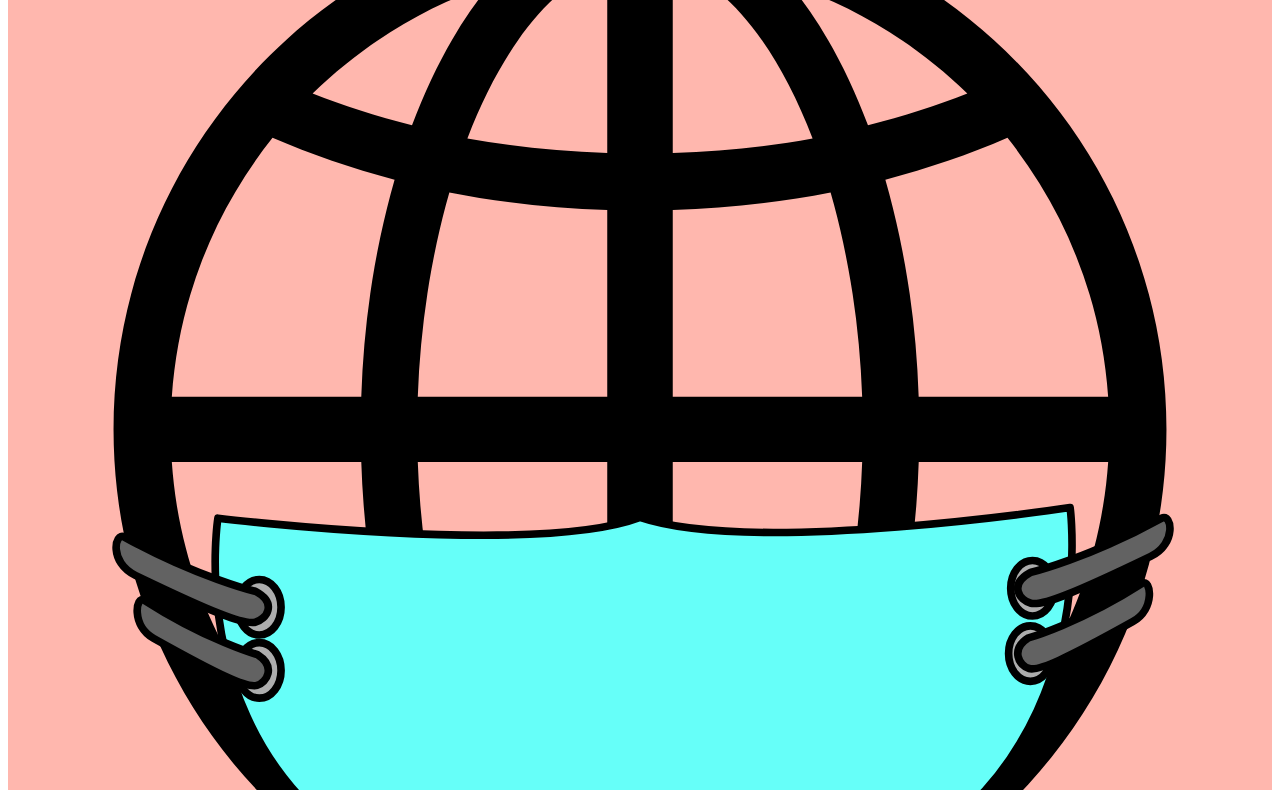
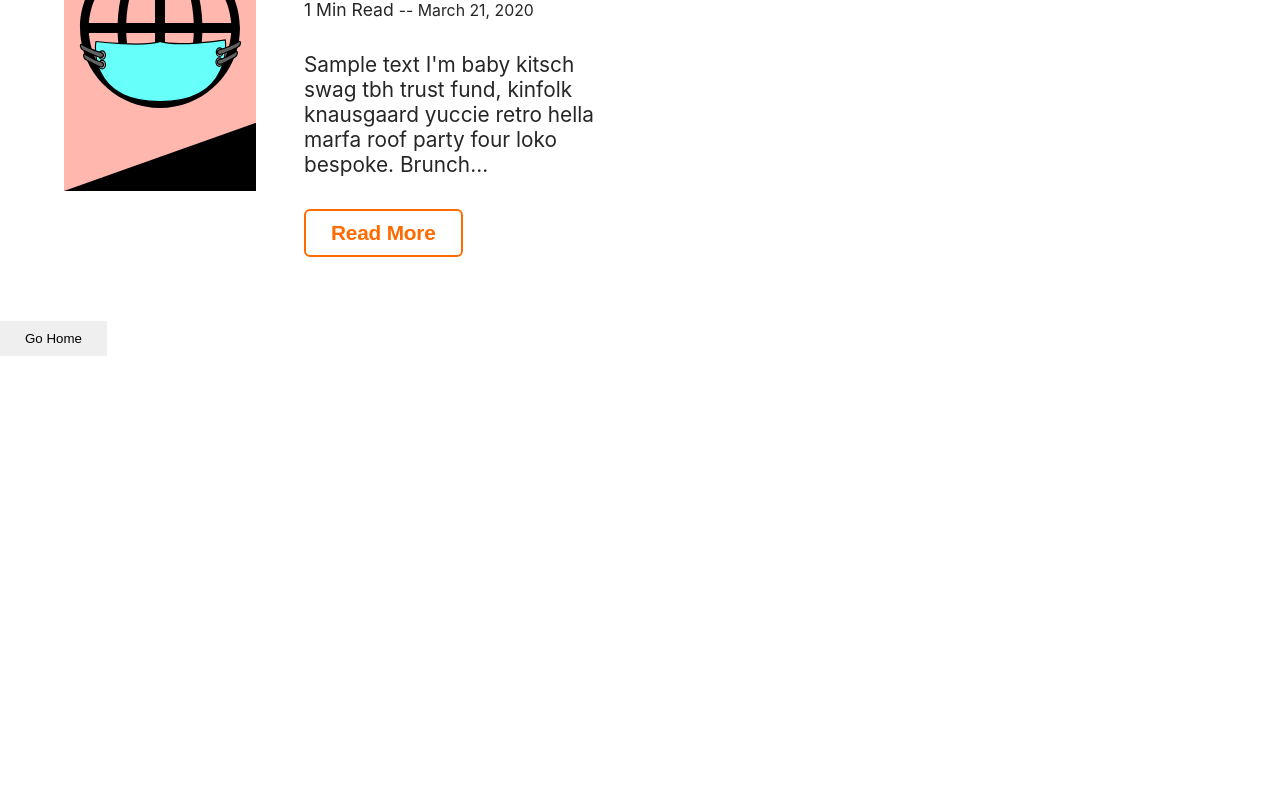
Before and after one commit to jordanlesich/techsage-blog, a Gatsby site: page /blog in a window 1280 px wide. Shown: the part 723-1513 px from the top of the page. After the commit the page ends 1079 px from the top, so only its background shows below. Built offline with nearby package versions, Linux system fonts and the light colour scheme; Gatsby itself is replaced by a stand-in of ours.

Commit message:
created bloglistings and styles

```diff
--- /dev/null
+++ b/src/components/blogListing.js
@@ -0,0 +1,85 @@
+import React from 'react'
+import {Link} from 'gatsby'
+
+import styled from 'styled-components'
+const StyleWrapper = styled.article `
+    max-width: 60%;
+    margin: 0 0 4rem 4rem;
+    display: grid;
+    grid-template-columns: 2fr 5fr 1fr;
+
+    hr {
+        border-top: 1px #262626 solid;
+        grid-column: 1/4;
+        margin-bottom: 2rem;
+    }
+    img {
+        grid-column: 1;
+        width: 100%;
+    }
+    h2 {
+        grid-column: 2;
+        font-size: 3rem;
+        margin-bottom: 1rem;
+        line-height: 3.5rem;
+    }
+    .mainInfo {
+        grid-column: 2;
+        margin: 0 3rem 0 3rem;
+    }
+    .subject {
+        grid-column: 3;
+        justify-self: end;
+    }
+    .timeToRead {
+        font-size: 1.1rem;
+        margin-bottom: 2rem;
+    }
+    .date {
+        font-size: 0.9em;
+    }
+    .excerpt {
+        font-size: 1.3rem;
+        width: 80%;
+        margin-bottom: 2rem;
+    }
+    .readMore {
+        display: block;
+        font-size: 1.3rem;
+        background-color: #FFFFFF;
+        color: #FF6B00;
+        border: 2px #FF6B00 solid;
+        letter-spacing: -.2px;
+        border-radius: 6px;
+        font-weight: 600;
+        text-align: center;
+        padding: 10px 25px;
+        cursor: pointer;
+    }
+
+
+`
+
+
+const blogListing = props => {
+
+    const thumbnail = props.header_image
+    const blogSlug = `/blog/${props.slug}`
+
+    return(
+    <StyleWrapper>
+            <hr/>
+            <img src={thumbnail} alt={props.img_alt}/>
+            <div className="mainInfo">
+                <h2> {props.title} </h2>
+                <p className="timeToRead"> {props.timeToRead} Min Read <span className="date"> -- {props.date}</span></p>
+
+                <p className="excerpt" dangerouslySetInnerHTML={{ __html: props.excerpt}}/>
+                <Link to={blogSlug}><button className="readMore">Read More</button></Link>
+            </div>
+            <p className="subject">{props.subject}</p>
+    </StyleWrapper>
+    )
+}
+
+export default blogListing
--- a/src/components/button.js
+++ b/src/components/button.js
@@ -9,24 +9,8 @@ const ButtonWrapper = styled.button`
   display: block;
   border: none;
   text-align: center;
-  box-sizing: border-box;
-  text-decoration: none;
   padding: 10px 25px;
   cursor: pointer;
-  text-transform: uppercase;
-  letter-spacing: 2px;
-
-  background: ${props => props.props.background || "black"};
-  color: ${props => props.props.color || "rgb(255, 255, 255)"};
-  font-size: ${props => props.props.fontSize || "15px"};
-  font-weight: ${props => props.props.fontWeight || "600"};
-  border-radius: ${props => props.props.radius || "6px"};
-  margin-top: ${props => props.props.marginTop};
-  margin-bottom: ${props => props.props.marginBottom};
-
-  &:hover {
-    box-shadow: inset 0 0 100px 100px rgba(255, 255, 255, 0.25);
-  }
 `
 
 export default Button
--- /dev/null
+++ b/src/components/header.js
@@ -0,0 +1,20 @@
+import React from 'react'
+// import styled from 'styled-components'
+import {Link} from 'gatsby'
+
+
+const Header = props => {
+    return(
+        <header>
+            <nav>
+                <Link>techSage</Link>
+                <Link>Blog</Link>
+                <Link>About</Link>
+                <Link>Portfolio</Link>
+                <Link>Subscribe</Link>
+            </nav>
+        </header>
+    )
+}
+
+export default Header
--- a/src/components/layout.js
+++ b/src/components/layout.js
@@ -1,6 +1,21 @@
 import React from "react"
+import Header from './header'
 // import { Link } from "gatsby"
-// import styled from "styled-components"
+import styled, {createGlobalStyle} from "styled-components"
+
+const GlobalStyle = createGlobalStyle`
+  * {
+    margin: 0;
+    padding: 0;
+  }
+  body {
+    font-family: -apple-system, BlinkMacSystemFont, 'Segoe UI', Roboto, Oxygen, Ubuntu, Cantarell, 'Open Sans', 'Helvetica Neue', sans-serif;
+    color: #262626;
+  }
+  a {
+    text-decoration: none;
+  }
+`
 
 
 class Layout extends React.Component {
@@ -9,61 +24,24 @@ class Layout extends React.Component {
     const {children} = this.props
     // const rootPath = `${__PATH_PREFIX__}/`
     // const blogPath = `${__PATH_PREFIX__}/blog/`
-    // let header
 
-    // if (location.pathname === rootPath || location.pathname === blogPath) {
-    //   header = (
-    //     <h1
-    //       style={{
-    //         ...scale(1.5),
-    //         marginBottom: rhythm(1.5),
-    //         marginTop: 0,
-    //       }}
-    //     >
-    //       <Link
-    //         style={{
-    //           boxShadow: `none`,
-    //           textDecoration: `none`,
-    //           color: `inherit`,
-    //         }}
-    //         to={location.pathname === blogPath ? `/blog/` : `/`}
-    //       >
-    //         {title}
-    //       </Link>
-    //     </h1>
-    //   )
-    // } else {
-    //   header = (
-    //     <h3
-    //       style={{
-    //         fontFamily: `Montserrat, sans-serif`,
-    //         marginTop: 0,
-    //       }}
-    //     >
-    //       <Link
-    //         style={{
-    //           boxShadow: `none`,
-    //           textDecoration: `none`,
-    //           color: `inherit`,
-    //         }}
-    //         to={`/blog/`}
-    //       >
-    //         {title}
-    //       </Link>
-    //     </h3>
-    //   )
-    // }
     return (
-      <main>
-        {children}
-      </main>
+      <>
+      <GlobalStyle />
+      <Wrapper>
+        <Header />
+        <main>
+          {children}
+        </main>
+      </Wrapper>
+      </>
     )
   }
 }
 
-// const Wrapper = styled.div`
-//   min-height: 100vh;
-// `
+const Wrapper = styled.div`
+  min-height: 100vh;
+`
 
 // const Footer = styled.footer`
 //   text-align: center;
--- a/src/pages/blog.js
+++ b/src/pages/blog.js
@@ -1,7 +1,8 @@
 import React from "react"
 import { Link, graphql } from "gatsby"
 
-import Bio from "../components/bio"
+// import Bio from "../components/bio"
+import BlogListing from "../components/blogListing"
 import Layout from "../components/layout"
 import SEO from "../components/seo"
 import Button from "../components/button"
@@ -15,34 +16,23 @@ class Blog extends React.Component {
     return (
       <Layout location={this.props.location} title={siteTitle}>
         <SEO title="All posts" />
-        <Bio />
-        <div style={{ margin: "20px 0 40px" }}>
-          {posts.map(({ node }) => {
-            const title = node.frontmatter.title || node.fields.slug
-            const thumbnail = node.frontmatter.header_image
-            return (
-              <div key={node.fields.slug}>
-                <h3>
-                  <Link
-                    style={{ boxShadow: `none` }}
-                    to={`blog${node.fields.slug}`}
-                  >
-                    {title}
-                  </Link>
-                </h3>
-                <img src={thumbnail} alt={node.frontmatter.alt}/>
-                <small>{node.frontmatter.date}</small>
-                <small>{node.frontmatter.subject}</small>
-                <small>{node.timeToRead} Min Read</small>
-                <p
-                  dangerouslySetInnerHTML={{
-                    __html: node.frontmatter.description || node.excerpt,
-                  }}
-                />
-              </div>
+          {posts.map(({ node }) => (
+                  // <Link to={`blog${node.fields.slug}`}>
+                    <BlogListing
+                      key = {node.fields.slug}
+                      slug = {node.fields.slug}
+                      header_image={node.frontmatter.header_image}
+                      img_alt = {node.frontmatter.alt}
+                      title = {node.frontmatter.title}
+                      subject = {node.frontmatter.subject}
+                      timeToRead = {node.timeToRead}
+                      date = {node.frontmatter.date}
+                      excerpt = {node.frontmatter.description ||
+                        node.excerpt}
+                    />
+                  // </Link>
             )
-          })}
-        </div>
+          )}
         <Link to="/">
           <Button marginTop="85px">Go Home</Button>
         </Link>
--- a/static/admin/config.yml
+++ b/static/admin/config.yml
@@ -17,4 +17,5 @@ collections:
       - { name: subject, label: Subject, widget: select, options: ["Sagacity", "Creations", "Code", "Wellness", "Profiles", "Personal"]}
       - { name: header-image, label: Top Image, widget: image}
       - { name: alt, label: Alt Text for Image, widget: text}
+      - { name: description, label: <title> text for SEO purposes}
       - { name: body, label: Body, widget: markdown }
```
